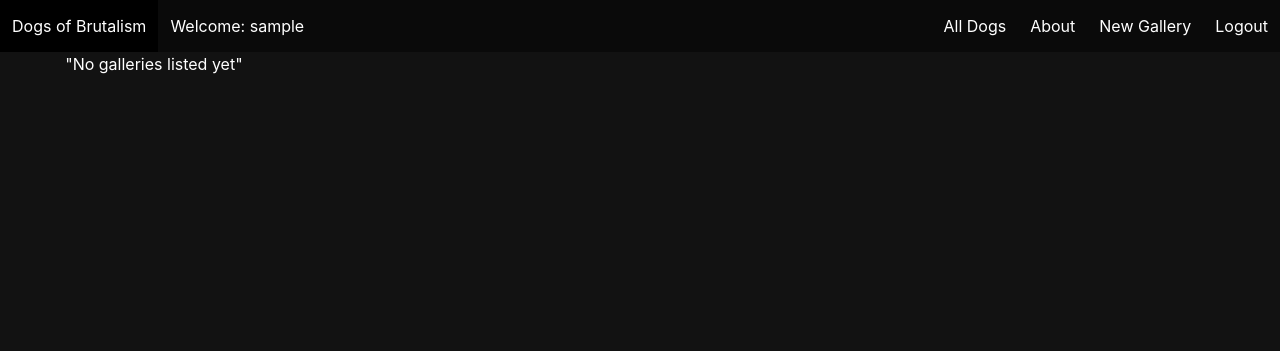
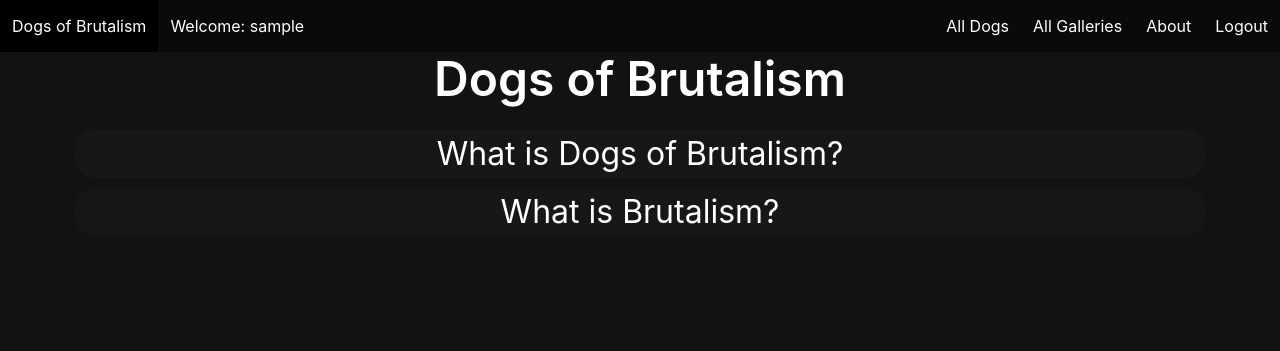
Before and after one commit to TimRathert/django-dogs, a Django app: page / in a window 1280 px wide. Shown: the top 351 px of the page. Run offline with Django 4.2, Linux system fonts and the light colour scheme; the visitor is signed in with stand-in values (Sample User, id 1); data that the repository does not hold is empty.

Commit message:
refactored routing for galleries

```diff
--- a/main_app/static/scripts/main.js
+++ b/main_app/static/scripts/main.js
@@ -7,3 +7,59 @@ $(".navbar-burger").click(function () {
 $(".dropdown").click(function (event) {
   $(this).toggleClass("is-active");
 });
+
+$(".infotext1").click(function (event) {
+  if (!document.querySelector('.infotext1').classList.contains("is-active1")){
+    $(this).toggleClass("is-active1");
+    $(".infotext1").css({
+        opacity: '1',
+    });
+    $(".slideshow1").css({
+      height: '80px'
+    })
+    $('.infotext-def1').css({
+      opacity: '1',
+      color: 'whitesmoke'
+    })
+  }
+  else{
+    $(this).toggleClass("is-active1");
+    $(".infotext1").css({
+        opacity: '1',
+    });
+    $(".slideshow1").css({
+      height: '0px'
+    })
+    $('.infotext-def1').css({
+      opacity: '.1',
+    })
+  }});
+
+
+$(".infotext2").click(function (event) {
+  if (!document.querySelector('.infotext2').classList.contains("is-active2")){
+    $(this).toggleClass("is-active2");
+    $(".infotext2").css({
+        opacity: '1',
+    });
+    $(".slideshow2").css({
+      height: '650px'
+    })
+    $('.infotext-def2').css({
+      opacity: '1',
+      color: 'whitesmoke'
+    })
+  }
+  else{
+    $(this).toggleClass("is-active2");
+    $(".infotext2").css({
+        opacity: '1',
+    });
+    $(".slideshow2").css({
+      height: '0px'
+    })
+    $('.infotext-def2').css({
+      opacity: '.1',
+    })
+  }
+});
--- a/main_app/static/styles/main.css
+++ b/main_app/static/styles/main.css
@@ -159,3 +159,42 @@ body > footer{
   width: 50%;
   margin: 0 auto;
 }
+.slideshow1{
+  transition: height 1s, opacity 1s;
+  height: 0px;
+}
+.infotext1{
+  border-radius: 20px;
+  transition: inherit, background-color 1s;
+}
+.infotext1:hover{
+  background-color: hsla(0, 0%, 100%, 0.144);
+}
+.infotext-def1{
+  transition: inherit;
+  margin: 20px;
+}
+
+
+.slideshow2{
+  transition: height 1s, opacity 1s;
+  height: 0px;
+}
+.infotext2{
+  border-radius: 20px;
+  transition: inherit, background-color 1s;
+}
+.infotext2:hover{
+  background-color: hsla(0, 0%, 100%, 0.144);
+}
+.infotext-def2{
+  transition: inherit;
+  margin: 20px;
+}
+
+
+.infotext-wrapper{
+  background-color: hsla(0, 0%, 100%, 0.02);
+  border-radius: 20px;
+  margin: 10px;
+}
--- a/main_app/templates/base.html
+++ b/main_app/templates/base.html
@@ -36,14 +36,14 @@
                 </div>
                 <div class="navbar-menu navbar-end">
                     <a class="navbar-item" href="/dogs">All Dogs</a>
+                    <a class="navbar-item" href="{% url 'galleries_home' %}">All Galleries</a>
                     <a class="navbar-item" href="/about">About</a>
-                    <a class="navbar-item" href="{% url 'gallery_create' %}">New Gallery</a>
                     <a class="navbar-item" href="{% url 'logout' %}">Logout</a>
                 </div>
             {% else %}
                 <div class="navbar-menu navbar-end">
                     <a class="navbar-item" href="/dogs">All Dogs</a>
-                    <a class="navbar-item" href="/about">About</a>\
+                    <a class="navbar-item" href="/about">About</a>
                     <a class="navbar-item" href="{% url 'signup' %}">Sign Up</a>
                     <a class="navbar-item" href="{% url 'login' %}">Log In</a>
                 </div>
--- a/main_app/templates/home.html
+++ b/main_app/templates/home.html
@@ -4,47 +4,28 @@
 {% endblock %}
 {% block content %}
 <div class="home__gallerys">
-    {% for gallery in gallerys %}
+    <h1 class="title is-1 has-text-centered">Dogs of Brutalism</h1>
 
-        <div class="gallery-details mb-5">
-            <span class='is-flex'>
-                <h3 class="title is-3 has-text-grey-lighter ">{{gallery.name}}</h3>
-                <a href="/galleries/{{gallery.id}}/delete" class="button is-danger is-small is-align-self-center mx-2">
-                    <span class="icon is-small">
-                        <i class="fas fa-trash"></i>
-                    </span>
-                </a>
-                <a href="/galleries/{{gallery.id}}/update" class="button is-primary is-small is-align-self-center mx-2">
-                    <span class="icon is-small">
-                        <i class="fas fa-pen"></i>
-                    </span>
-                </a>
-            </span>
-            <p class="block has-text-grey">{{gallery.city}}, {{gallery.country}}</p>
-            <div class="gallery-all-items is-flex">
-            {% for work in gallery.works.all %}
+    <div class="infotext-wrapper">
+        <p class="is-size-3 infotext1 has-text-centered boxed-radius">What is Dogs of Brutalism?</p>
+        <div class="is-clipped slideshow1">
+            <p class="infotext-def1 has-text-centered">
+                This is a space dedicated to some of the most prolific dogs of the Brutalist movement and the works that they have created.
+            </p>
+        </div>
+    </div>
 
-                <div class="gallery-item block m-3 is-justify-content-center is-link">
-                    <a href="{% url 'dog_detail' work.artist.pk %}"><img class="work_img image is-128x128" src = {{work.img}} /></a>
-                    <div class="workDetails is-100-width">
-                        {{forloop.counter}}
-                        <b>Title: </b>
-                        <div>{{work.title}}</div>
-                        <b>Artist: </b>
-                        <a href="{% url 'dog_detail' work.artist.pk %}" class="has-text-success-light"><div>{{work.artist}}</div></a>
-                    </div>
-                    <a href="{% url 'gallery_work_assoc' gallery.pk work.pk %}?assoc=remove" class="button is-pulled-right is-danger is-outlined">
-                        <span class="icon is-small">
-                            <i class="fas fa-times"></i>
-                        </span>
-                    </a>
-                </div>
-                    {% endfor %}
+    <div class="infotext-wrapper">
+        <p class="is-size-3 infotext2 has-text-centered boxed-radius">What is Brutalism?</p>
+        <div class="is-clipped slideshow2">
+            <p class="infotext-def2 has-text-centered">
+                Brutalist architecture is an architectural style that emerged during the 1950s in the United Kingdom, among the reconstruction projects of the post-war era. Brutalist buildings are characterised by minimalist constructions that showcase the bare building materials and structural elements over decorative design. The style commonly makes use of exposed, unpainted concrete or brick, angular geometric shapes and a predominantly monochrome colour palette; other materials, such as steel, timber, and glass, are also featured.
+            </p>
+            <div class="has-text-right"><a href="https://en.wikipedia.org/wiki/Brutalist_architecture">Taken From Wikipedia</a></div>
+            <img class="slidwshow-img" src="https://anotherimg-dazedgroup.netdna-ssl.com/701/azure/another-prod/380/1/381026.jpg"/>
+        </div>
+    </div>
 
-            </div>
-        </div>
-    {% empty %}
-        <div class="gallery-details mb-5">"No galleries listed yet"</div>
-    {% endfor %}
+
 </div>
 {% endblock %}
--- a/main_app/urls.py
+++ b/main_app/urls.py
@@ -11,8 +11,9 @@ urlpatterns = [
     path('dogs/<int:pk>/update', views.DogUpdate.as_view(), name="dog_update"),
     path('dogs/<int:pk>/delete', views.DogDelete.as_view(), name="dog_delete"),
     path('dogs/<int:pk>/works/new', views.WorkCreate.as_view(), name="work_create"),
+    path('accounts/signup/', views.Signup.as_view(), name="signup"),
+    path('galleries/', views.Galleries.as_view(), name = "galleries_home"),
     path('galleries/<int:pk>/works/<int:work_pk>/', views.GalleryWorkAssoc.as_view(), name = "gallery_work_assoc"),
-    path('accounts/signup/', views.Signup.as_view(), name="signup"),
     path('galleries/new', views.GalleryCreate.as_view(), name = "gallery_create"),
     path('galleries/<int:pk>/update', views.GalleryUpdate.as_view(), name="gallery_update"),
     path('galleries/<int:pk>/delete', views.GalleryDelete.as_view(), name="gallery_delete"),
--- a/main_app/views.py
+++ b/main_app/views.py
@@ -15,6 +15,7 @@ class Home(TemplateView):
         context = super().get_context_data(**kwargs)
         context["gallerys"] = Gallery.objects.all()
         return context
+
 class About(TemplateView):
     template_name = 'about.html'
 
@@ -137,3 +138,10 @@ class GalleryDelete(DeleteView):
     model = Gallery
     template_name = 'gallery_delete_confirmation.html'
     success_url = "/"
+
+class Galleries(TemplateView):
+    template_name = 'galleries_home.html'
+    def get_context_data(self, **kwargs):
+        context = super().get_context_data(**kwargs)
+        context["gallerys"] = Gallery.objects.all()
+        return context
```
Also changed, not shown: main_app/templates/galleries.html (deleted, +0 -37 lines), main_app/templates/galleries_home.html (added, +53 -0 lines).
